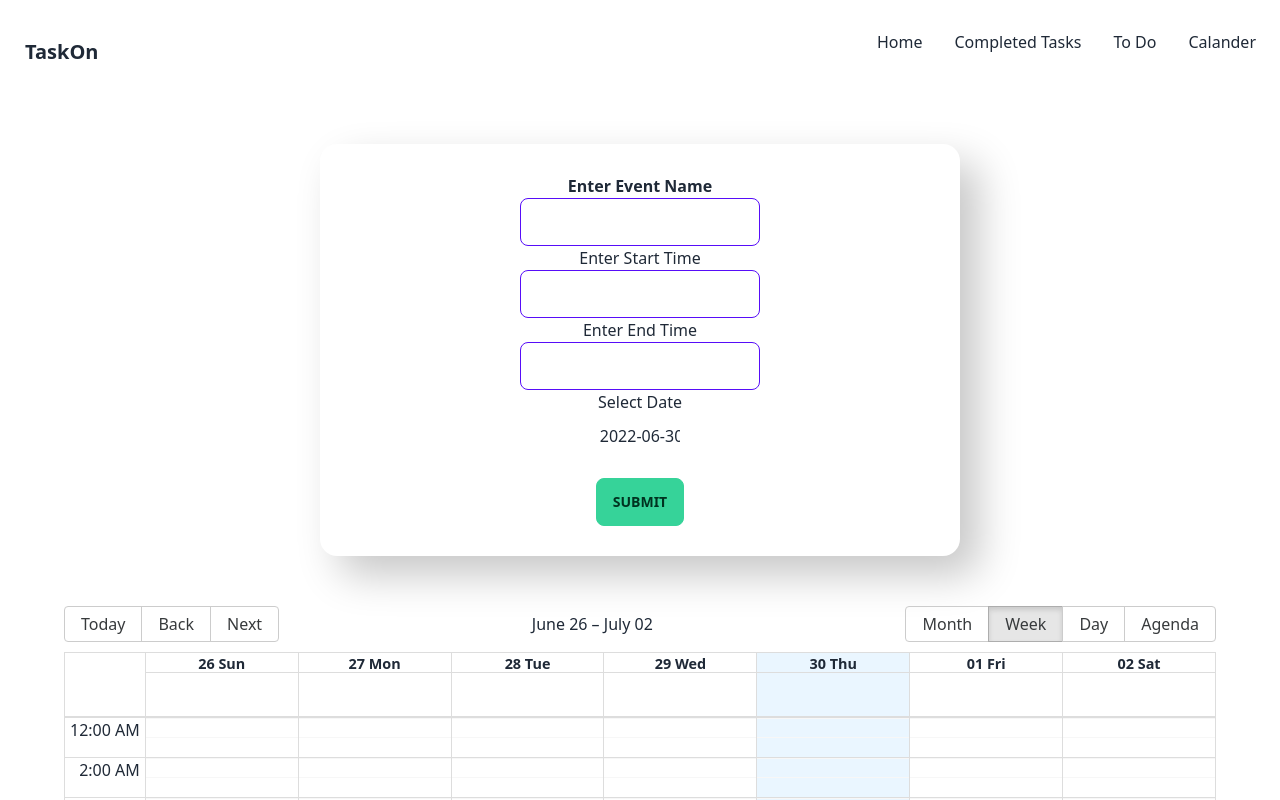
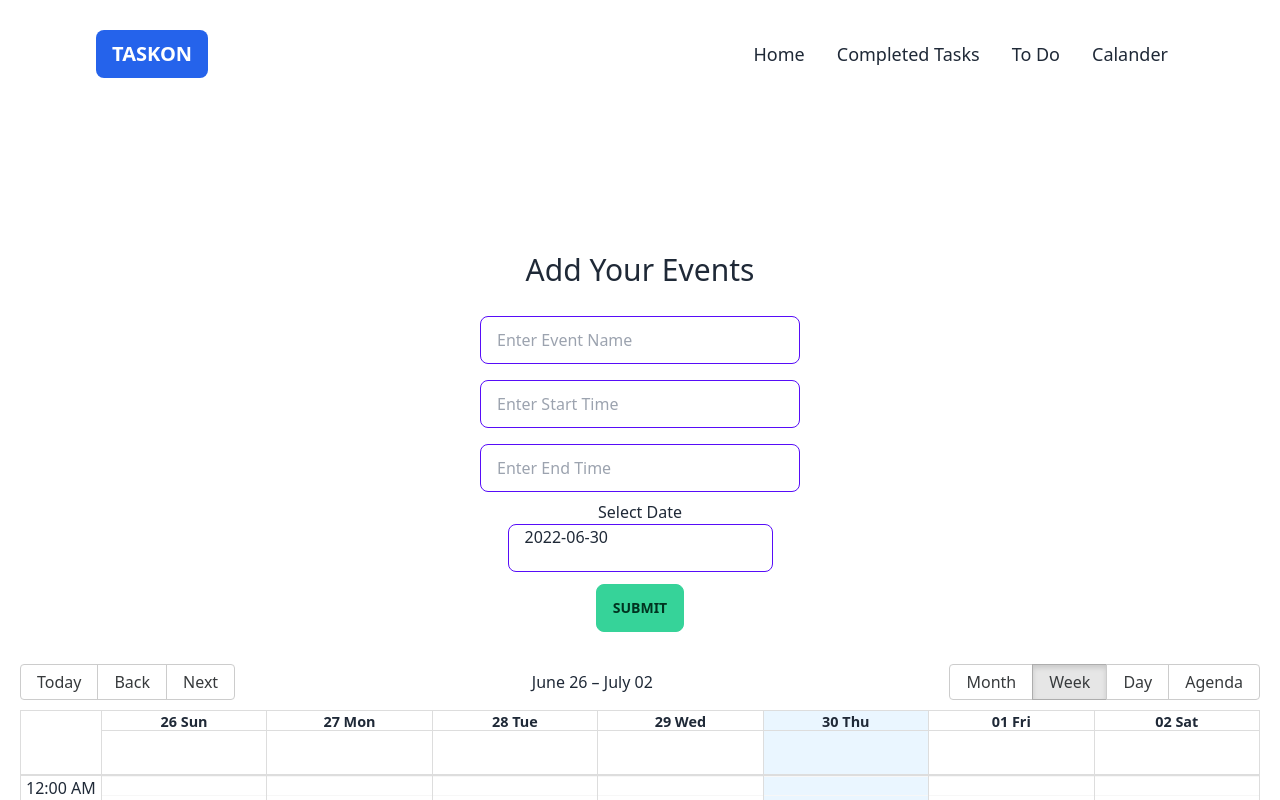
Before and after one commit to Kanizfatema47/TaskOn, a React (Create React App) app: page /calander in a window 1280 px wide. Shown: the top 800 px of the page. Built offline with nearby package versions, Linux system fonts and the light colour scheme.

Commit message:
completed task with context api

```diff
--- a/src/App.js
+++ b/src/App.js
@@ -8,27 +8,32 @@ import Error from './Components/Error'
 import ToDoList from './Components/Home/ToDo/ToDoList';
 import UpdateList from './Components/Home/ToDo/UpdateList';
 import CalanderPage from './Components/Calander/CalanderPage';
+import { createContext, useState } from 'react';
+import CompletedTasks from './Components/Home/CompletedTasks';
 
-
-
+export const SetCompletedtask = createContext()
+export const Completedtask = createContext()
 
 function App() {
-
+  const [task, setTask] = useState([]);
   return (
 
     <div>
-
+      <SetCompletedtask.Provider value={setTask}>
+        <Completedtask.Provider value={task}>
 
           <Header> </Header>
           <Routes>
             <Route path='/' element={<Home></Home>} />
             <Route path='todo' element={<ToDoList></ToDoList>} />
             <Route path='/form/:id' element={<UpdateList></UpdateList>} />
+            <Route path='completedtask' element={<CompletedTasks></CompletedTasks>}/>
             <Route path='calander' element={<CalanderPage></CalanderPage>} />
             <Route path='*' element={<Error></Error>} />
           </Routes>
           <Footer></Footer>
-
+        </Completedtask.Provider>
+      </SetCompletedtask.Provider>
     </div>
 
   );
--- a/src/Components/Calander/CalanderPage.js
+++ b/src/Components/Calander/CalanderPage.js
@@ -2,7 +2,7 @@ import React from 'react';
 import InputForm from './InputForm'
 const CalanderPage = () => {
     return (
-        <div>
+        <div className='my-36'>
             <InputForm></InputForm>
         </div>
     );
--- a/src/Components/Calander/CalanderScheduler.js
+++ b/src/Components/Calander/CalanderScheduler.js
@@ -13,7 +13,7 @@ const CalenderScheduler = ({events}) => {
 
 
   return (
-    <div className="Calendar" style={{ minHeight: 580,marginTop:'50px' }}>
+    <div className=" w-full my-5 lg:px-5 sm:mx-0" >
       <Calendar
         events={events.map(data => {
 
--- a/src/Components/Calander/InputForm.css
+++ /dev/null
@@ -1,47 +0,0 @@
-.Form-parent{
-    display: flex;
-    flex-direction: column;
-    align-items: center;
-    justify-content: center;
-    margin: 60px 0px;
-  }
-  .form{
-    display: flex;
-    padding: 30px 20px;
-    width: 50%;
-    border-radius: 17px;
-      background: #ffffff;
-      box-shadow: 19px 19px 42px #c7c7c7,
-        -19px -19px 42px #ffffff;
-
-    align-items: center;
-    flex-direction: column;
-    margin: auto;
-
-  }
-
-
-  .form input{
-     width: 40%;
-     padding: 10px;
-  }
-
-  .Calendar{
-    width: 90%;
-  }
-
-  .btn{
-    margin-top: 20px;
-  }
-
-  .rbc-event{
-    top: 41.6667%;
-      width: 100%;
-      height: 14.33333%!important;
-      left: 0%;
-  }
-
-  .date{
-    text-align:center;
-    width: 50%;
-  }
--- a/src/Components/Calander/InputForm.js
+++ b/src/Components/Calander/InputForm.js
@@ -1,7 +1,6 @@
 import React, { useState } from "react";
 import { Formik } from "formik";
 import DatePicker from "react-datepicker";
-import './InputForm.css'
 
 import "react-datepicker/dist/react-datepicker.css";
 import moment from "moment";
@@ -67,7 +66,8 @@ const InputForm = () => {
 
 
  return (
-   <div className="Form-parent">
+   <div className="Form-parent flex flex-col justify-center items-center">
+    <h1 className="text-3xl text-bold my-5">Add Your Events</h1>
      <Formik
        initialValues={{ eventname: "", StartTime: "", EndedTime: "" }}
        validate={(values) => {
@@ -146,11 +146,10 @@ const InputForm = () => {
          isSubmitting,
 
        }) => (
-         <form onSubmit={handleSubmit} className="form">
-           <label>
-             <strong>Enter Event Name</strong>
-           </label>
-           <input className="input input-bordered input-primary w-full max-w-xs"
+         <form onSubmit={handleSubmit} className="form flex flex-col justify-center items-center lg:w-1/2  sm:w-full">
+
+           <input className="input input-bordered input-primary w-full my-2 max-w-xs  "
+           placeholder="Enter Event Name"
              type="text"
              name="eventname"
              onChange={handleChange}
@@ -158,18 +157,18 @@ const InputForm = () => {
              value={values.eventname}
            />
            {errors.eventname && touched.eventname && errors.eventname}
-           <label>Enter Start Time</label>
-           <input className="input input-bordered input-primary w-full max-w-xs"
+           <input className="input input-bordered input-primary w-full my-2 max-w-xs"
              type="text"
+             placeholder="Enter Start Time"
              name="StartTime"
              onChange={handleChange}
              onBlur={handleBlur}
              value={values.StartTime}
            />
            {errors.StartTime && touched.StartTime && errors.StartTime}
-           <label>Enter End Time</label>
-           <input className="input input-bordered input-primary w-full max-w-xs"
+           <input className="input input-bordered input-primary w-full my-2 max-w-xs"
              type="text"
+             placeholder="Enter End Time"
              name="EndedTime"
              onChange={handleChange}
              onBlur={handleBlur}
@@ -177,7 +176,7 @@ const InputForm = () => {
            />
            {errors.EndedTime && touched.EndedTime && errors.EndedTime}
            <label>Select Date</label>
-           <div className="date  input-bordered input-primary w-full max-w-xs">
+           <div className="date input input-bordered input-primary">
              <DatePicker
                selected={startDate}
                onChange={(date) => takingdate(date)}
@@ -186,7 +185,7 @@ const InputForm = () => {
              />
            </div>
 
-           <button type="submit" className="btn btn-success">
+           <button type="submit" className="btn btn-success my-3">
              Submit
            </button>
          </form>
--- a/src/Components/Header.js
+++ b/src/Components/Header.js
@@ -3,38 +3,37 @@ import { Link } from 'react-router-dom';
 
 const Header = () => {
     return (
-        <div>
-            <div class="navbar bg-base-100">
+
+            <div class="navbar bg-base-500 my-5 lg:px-24 sm:px-0">
                 <div class="navbar-start">
                     <div class="dropdown">
                         <label tabindex="0" class="btn btn-ghost lg:hidden">
                             <svg xmlns="http://www.w3.org/2000/svg" class="h-5 w-5" fill="none" viewBox="0 0 24 24" stroke="currentColor"><path stroke-linecap="round" stroke-linejoin="round" stroke-width="2" d="M4 6h16M4 12h8m-8 6h16" /></svg>
                         </label>
-                        <ul tabindex="0" class="menu menu-compact dropdown-content mt-3 p-2 shadow bg-base-100 rounded-box w-52">
-                            <li><Link to='/'>Home</Link></li>
-                            <li><Link to='/completedtasks'>Completed Tasks</Link></li>
+                        <ul tabindex="0" class="menu menu-compact dropdown-content mt-3 p-2 shadow bg-base-100 rounded-box  w-52">
+                            <li><Link to='/' >Home</Link></li>
+                            <li><Link to='/completedtask'>Completed Tasks</Link></li>
                             <li><Link to='/todo'>To Do</Link> </li>
-                            <li><Link to='/calander'>To Do</Link> </li>
                             <li><Link to='/calander'>Calander</Link> </li>
 
 
                         </ul>
                     </div>
-                    <a href='/' class="btn btn-ghost normal-case text-xl">TaskOn</a>
+                    <a href='/' class="btn border-none bg-blue-600 hover:bg-blue-900 text-white  text-xl">TaskOn</a>
                 </div>
                 <div class="navbar-end hidden lg:flex">
                     <ul class="menu menu-horizontal p-0">
-                        <li><Link to='/'>Home</Link></li>
-                        <li><Link to='/completedtasks'>Completed Tasks</Link></li>
-                        <li><Link to='/todo'>To Do</Link> </li>
-                        <li><Link to='/calander'>Calander</Link> </li>
+                    <li className='text-bold text-lg'><Link to='/' >Home</Link></li>
+                        <li className='text-bold text-lg'><Link to='/completedtask'>Completed Tasks</Link></li>
+                        <li className='text-bold text-lg'><Link to='/todo'>To Do</Link> </li>
+                        <li className='text-bold text-lg'><Link to='/calander'>Calander</Link> </li>
 
 
                     </ul>
                 </div>
 
             </div>
-        </div>
+
     );
 };
 
--- a/src/Components/Home/CompletedTasks.js
+++ b/src/Components/Home/CompletedTasks.js
@@ -1,9 +1,35 @@
-import React from 'react';
+import React, { useContext } from 'react';
+import { Completedtask } from '../../App';
 
 const CompletedTasks = () => {
+    const tasks = useContext(Completedtask)
+    console.log(tasks)
     return (
-        <div className='mx-5  my-5'>
-            <h1 className=' font-bold text-center text-3xl'>Completed Tasks</h1>
+        <div className=' w-full'>
+            <h1 className=' font-bold text-center text-3xl my-5 mx-5'>Completed Tasks</h1>
+            <div className='flex flex-col justify-center items-cenetr'>
+                <div class="overflow-x-auto">
+                    <table class="table w-full">
+                        <thead>
+                            <tr>
+                                <th>Serial</th>
+                                <th>Completed Tasks</th>
+                            </tr>
+                        </thead>
+                        <tbody>
+                            {
+                                tasks?.map((task, index) => <tr>
+                                    <th>{index+1}</th>
+                                    <td>{task.tasks}</td>
+                                </tr>)
+
+                            }
+
+                        </tbody>
+                    </table>
+                </div>
+
+            </div>
         </div>
     );
 };
--- a/src/Components/Home/ToDo/AddToDo.js
+++ b/src/Components/Home/ToDo/AddToDo.js
@@ -41,7 +41,7 @@ useEffect(()=>{
     }
     return (
         <div className='m-auto text-center lg:my-16 sm:my-5'>
-            <label for="my-modal-5"  class="btn modal-button bg-transparent  hover:bg-gray-400 text-black  text-black">Add Tasks</label>
+            <label for="my-modal-5"  class="btn modal-button bg-pink-600 hover:bg-pink-700  border-white text-white">Add Tasks</label>
 
             <input type="checkbox" id="my-modal-5" class="modal-toggle" />
             <div class="modal modal-bottom sm:modal-middle">
```
Also changed, not shown: src/Components/Footer.js (+8 -8 lines), src/Components/Home/ToDo/ToDoList.js (+31 -8 lines).
